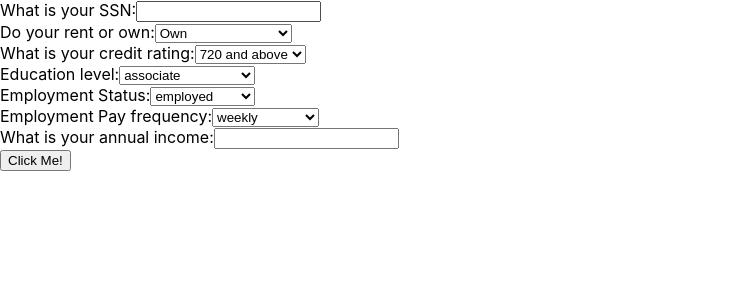
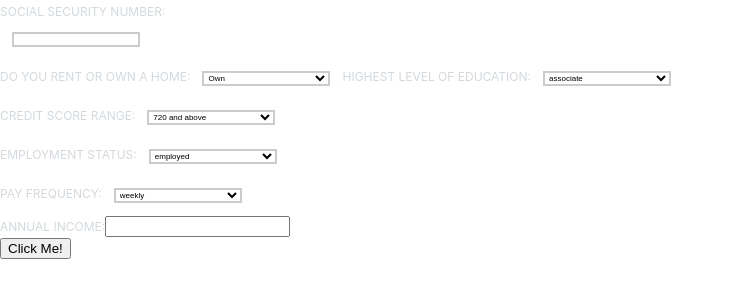
Before and after one commit to kushaljh/EasyLoan, a React (Create React App) app in the folder my-app/: page / in a window 1280 px wide. Shown: the top 300 px of the page, without its empty margins (0-734 px from the left). Built offline with nearby package versions, Linux system fonts and the light colour scheme.

Commit message:
temp commit

```diff
--- a/my-app/src/InputForm/index.js
+++ b/my-app/src/InputForm/index.js
@@ -1,6 +1,7 @@
 import React, { Component } from 'react';
 
 import { postLead } from '../fetcher';
+import './style.css';
 
 export default class InputForm extends Component {
     constructor(props) {
@@ -59,16 +60,18 @@ export default class InputForm extends Component {
   render() {
       return (
           <form onSubmit={this.handleSubmit}>
+
               <label>
-          What is your SSN:
-                  <input type="text" onChange={(e) => {
+          SOCIAL SECURITY NUMBER:
+                  <br/>
+                  <input type="text" className="ssn" onChange={(e) => {
                       this.setState({ personalInformation: { ...this.state.personalInformation, ssn: e.target.value } });
                   }} >
                   </input>
               </label><br/>
 
               <label>
-          Do your rent or own:
+          DO YOU RENT OR OWN A HOME:
                   <select onChange={(e) => {
                       this.setState({ mortgageInformation: { ...this.state.mortgageInformation, propertyStatus: e.target.value } });
                   }}>
@@ -76,10 +79,24 @@ export default class InputForm extends Component {
                       <option value="own_with_mortgage">Own with Mortgage</option>
                       <option value="rent">Rent</option>
                   </select>
-              </label><br/>
+              </label>
 
               <label>
-          What is your credit rating:
+          HIGHEST LEVEL OF EDUCATION:
+                  <select onChange={(e) => {
+                      this.setState({ personalInformation: { ...this.state.personalInformation, educationLevel: e.target.value } });
+                  }}>
+                      <option value="associate">associate</option>
+                      <option value="bachelors">bachelors</option>
+                      <option value="high_school">high_school</option>
+                      <option value="masters">masters</option>
+                      <option value="other">other</option>
+                      <option value="other_grad_degree">other_grad_degree</option>
+                  </select>
+              </label><br/>
+              <label>
+
+          CREDIT SCORE RANGE:
                   <select onChange={(e) => {
                       this.setState({ creditInformation: { ...this.state.creditInformation,
                           providedCreditRating: e.target.value,
@@ -95,22 +112,8 @@ export default class InputForm extends Component {
               </label><br/>
 
               <label>
-          Education level:
-                  <select onChange={(e) => {
-                      this.setState({ personalInformation: { ...this.state.personalInformation, educationLevel: e.target.value } });
-                  }}>
-                      <option value="associate">associate</option>
-                      <option value="bachelors">bachelors</option>
-                      <option value="high_school">high_school</option>
-                      <option value="masters">masters</option>
-                      <option value="other">other</option>
-                      <option value="other_grad_degree">other_grad_degree</option>
-                  </select>
-              </label><br/>
 
-              <label>
-
-          Employment Status:
+          EMPLOYMENT STATUS:
                   <select onChange={(e) => {
                       this.setState({ financialInformation: { ...this.state.financialInformation, employmentStatus: e.target.value } });
                   }}>
@@ -125,7 +128,7 @@ export default class InputForm extends Component {
 
               <label>
 
-          Employment Pay frequency:
+          PAY FREQUENCY:
                   <select onChange={(e) => {
                       this.setState({ financialInformation: { ...this.state.financialInformation, employmentPayFrequency: e.target.value } });
                   }}>
@@ -137,8 +140,8 @@ export default class InputForm extends Component {
               </label><br/>
 
               <label>
-          What is your annual income:
-                  <input type="text" onChange={(e) => {
+          ANNUAL INCOME:
+                  <input type="text" className="income" onChange={(e) => {
                       this.setState({ financialInformation: { ...this.state.financialInformation, annualIncome: parseInt(e.target.value) } });
                   }} >
                   </input>
--- a/my-app/src/InputForm/style.css
+++ b/my-app/src/InputForm/style.css
@@ -0,0 +1,32 @@
+input[type=text]  {
+
+}
+
+.ssn {
+  width: 10%;
+  box-sizing: border-box;
+  border: 2px solid #ccc;
+  font-size: 8px;
+  background-color: white;
+  background-position: 10px 10px;
+  background-repeat: no-repeat;
+  margin: 12px;
+}
+
+select {
+  width: 10%;
+  box-sizing: border-box;
+  border: 2px solid #ccc;
+  font-size: 8px;
+  background-color: white;
+  background-position: 10px 10px;
+  background-repeat: no-repeat;
+  margin: 12px;
+}
+
+label {
+  color: #d4d9dd;
+  font-size: 12px;
+
+
+}
```
